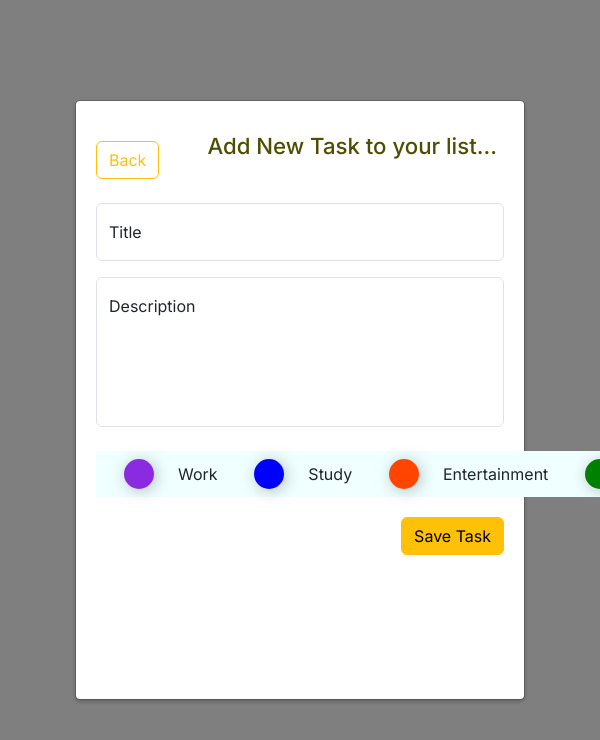
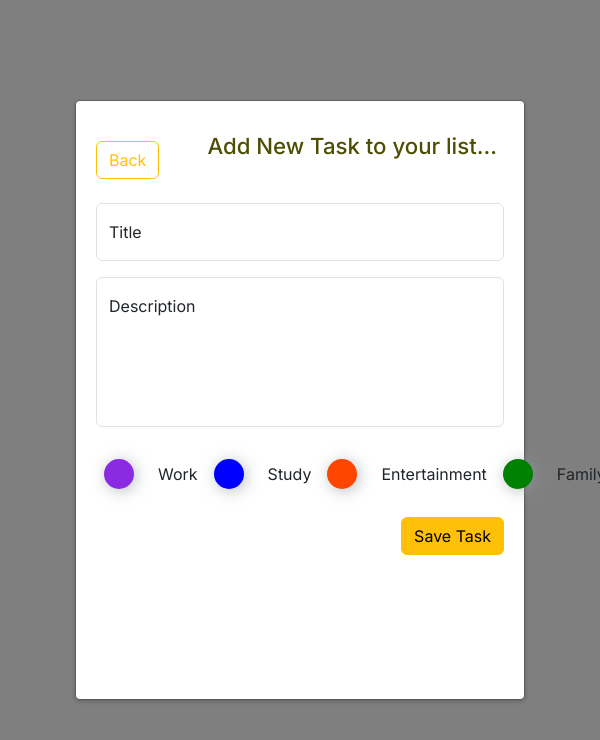
Before and after one commit to Tharindu-Nuwan/todo-app-frontend-react, a React (Vite) app: page /app/add-new in a window 600 px wide. Shown: the top 740 px of the page. Built offline with nearby package versions, Linux system fonts and the light colour scheme; sample sign-in values are in the browser's storage; a web font is replaced by a local one.

Commit message:
Add styles to the design

```diff
--- a/src/components/header/Header.css
+++ b/src/components/header/Header.css
@@ -59,7 +59,7 @@
     position: absolute;
   }
 
-@media screen and (min-width: 481px) and (max-width: 720px) {
+@media screen and (min-width: 320px) and (max-width: 720px) {
   .button-container {
     position: absolute;
     right: 5px;
--- a/src/components/home/Home.css
+++ b/src/components/home/Home.css
@@ -32,7 +32,7 @@ h4 {
   color: rgb(78, 78, 2);
 }
 
-@media screen and (min-width: 481px) and (max-width: 720px) {
+@media screen and (min-width: 320px) and (max-width: 720px) {
   .sidebar-container {
     position: fixed;
     top: 55px;
@@ -47,7 +47,6 @@ h4 {
     width: 100%;
     left: 0;
     overflow-x: hidden;
-    margin-top: 200px;
     z-index: 1;
   }
 
--- a/src/components/login/Login.css
+++ b/src/components/login/Login.css
@@ -11,7 +11,7 @@
     background-color: rgba(224, 218, 218, 0.74);
   }
 
-  @media screen and (min-width: 481px) and (max-width: 720px) {
+  @media screen and (min-width: 320px) and (max-width: 720px) {
     .image-container {
       display: none;
     }
--- a/src/components/side-bar/SideBar.css
+++ b/src/components/side-bar/SideBar.css
@@ -41,7 +41,7 @@
     margin-top: 20px;
 }
 
-@media screen and (min-width: 481px) and (max-width: 720px) {
+@media screen and (min-width: 320px) and (max-width: 720px) {
   .sidebar-container {
     width: 100vw;
     display: flex;
@@ -58,14 +58,11 @@
   }
 
   .image {
-    background-image: none;
+    display: none;
   }
 
   .tags-container {
-    display: flex;
-    background-color: azure;
-    width: 100vw;
-    padding-left: 20px;
+    display: none;
   }
 
   .btn {
--- a/src/components/signup/Signup.css
+++ b/src/components/signup/Signup.css
@@ -11,7 +11,7 @@
     background-color: rgba(224, 218, 218, 0.74);
   }
 
-  @media screen and (min-width: 481px) and (max-width: 720px) {
+  @media screen and (min-width: 320px) and (max-width: 720px) {
     .image-container {
       display: none;
     }
--- a/src/components/task/Task.css
+++ b/src/components/task/Task.css
@@ -58,9 +58,9 @@ p {
   color: rgb(85, 85, 10);
 }
 
-@media screen and (min-width: 481px) and (max-width: 720px) {
+@media screen and (min-width: 320px) and (max-width: 720px) {
   .task {
-    width: 450px;
+    width: 320px;
     height: auto;
     min-height: 90px;
     border: none;
```
